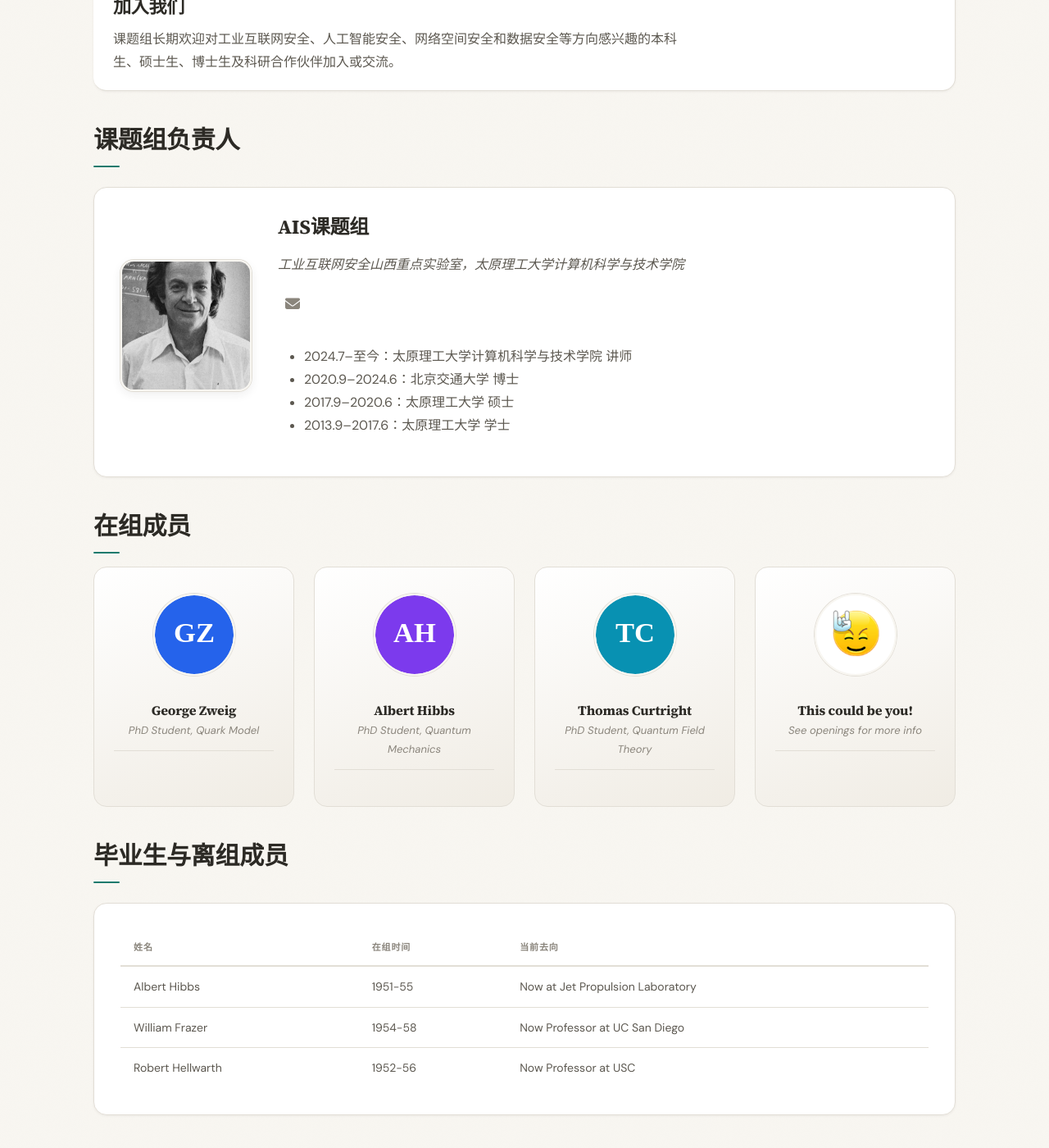
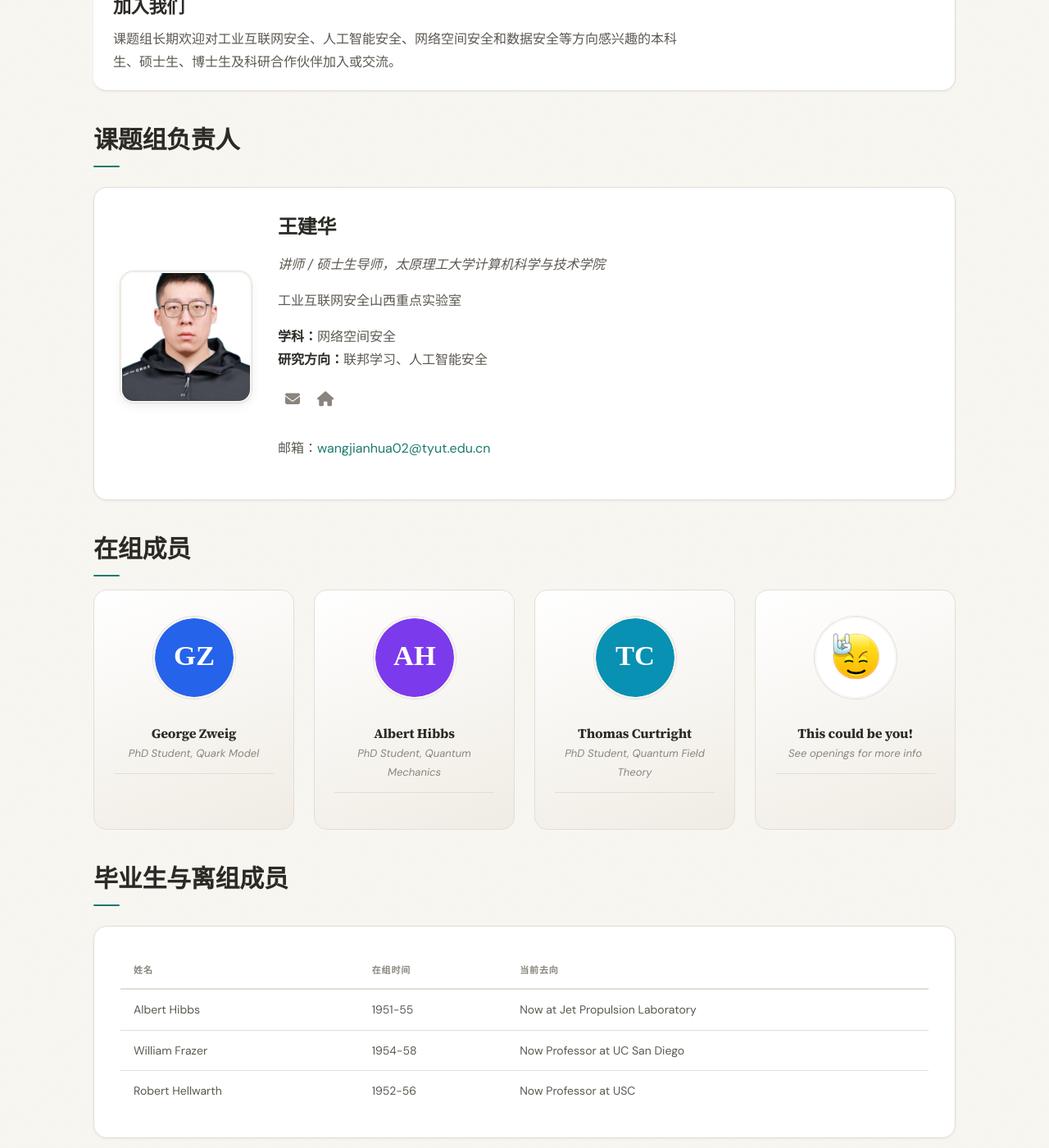
Before and after one commit to SKLIIS-AIS/lab_website, a Jekyll site: the page built from _pages/team.md, in a window 1280 px wide and 1400 px high, scrolled down 240 px. Shown: the whole window at 82% size. Built offline with Jekyll 4.4.1, drawn with Linux system fonts in a browser that asks for light colours; a style sheet for code colours, icons or effects is not loaded; some of the changed text lies outside the part shown.

Commit message:
Update team.md

```diff
--- a/_pages/team.md
+++ b/_pages/team.md
@@ -18,24 +18,37 @@ permalink: /team/
 
 <div class="section-card">
 <div class="pi-card">
-<img src="{{ site.url }}{{ site.baseurl }}/images/{{ site.photo }}" class="pi-photo" alt="{{ site.name }}" loading="lazy">
+<img src="{{ site.url }}{{ site.baseurl }}/images/{{ site.data.pi[0].photo }}" class="pi-photo" alt="{{ site.data.pi[0].name }}" loading="lazy">
+
 <div>
-<h3 class="pi-name">{{ site.name }}</h3>
-<p style="font-style: italic; color: var(--text-secondary);">{{ site.title }}，{{ site.institution }}</p>
+<h3 class="pi-name">{{ site.data.pi[0].name }}</h3>
+
+<p style="font-style: italic; color: var(--text-secondary);">
+{{ site.data.pi[0].title }}，{{ site.data.pi[0].institution }}
+</p>
+
+<p style="color: var(--text-secondary);">
+{{ site.data.pi[0].lab }}
+</p>
+
+<p>
+<strong>学科：</strong>{{ site.data.pi[0].discipline }}<br>
+<strong>研究方向：</strong>{{ site.data.pi[0].research }}
+</p>
+
 <div class="pi-links">
-{% if site.email %}<a href="mailto:{{ site.email }}" class="icon-link" title="邮箱"><i class="fa-solid fa-envelope"></i></a>{% endif %}
-{% if site.links.google_scholar and site.links.google_scholar != "" %}<a href="{{ site.links.google_scholar }}" class="icon-link" title="Google Scholar"><i class="ai ai-google-scholar"></i></a>{% endif %}
-{% if site.links.cv and site.links.cv != "" %}<a href="{{ site.url }}{{ site.baseurl }}/{{ site.links.cv }}" class="icon-link" title="简历"><i class="ai ai-cv"></i></a>{% endif %}
-{% if site.links.github and site.links.github != "" %}<a href="{{ site.links.github }}" class="icon-link" title="GitHub"><i class="fa-brands fa-github"></i></a>{% endif %}
-{% if site.links.researchgate and site.links.researchgate != "" %}<a href="{{ site.links.researchgate }}" class="icon-link" title="ResearchGate"><i class="ai ai-researchgate"></i></a>{% endif %}
+<a href="mailto:{{ site.data.pi[0].email }}" class="icon-link" title="发送邮件">
+<i class="fa-solid fa-envelope"></i>
+</a>
+
+<a href="{{ site.data.pi[0].homepage }}" class="icon-link" title="教师主页" target="_blank">
+<i class="fa-solid fa-house"></i>
+</a>
 </div>
-{% if site.data.pi[0].education %}
-<ul style="margin-top: var(--space-4);">
-{% for education in site.data.pi[0].education %}
-<li>{{ education | replace: "-","&#8211;" }}</li>
-{% endfor %}
-</ul>
-{% endif %}
+
+<p style="margin-top: var(--space-3);">
+邮箱：<a href="mailto:{{ site.data.pi[0].email }}">{{ site.data.pi[0].email }}</a>
+</p>
 </div>
 </div>
 </div>
@@ -80,7 +93,3 @@ permalink: /team/
 </table>
 </div>
 {% endif %}
-
-## 行政支持
-
-如需联系课题组，请通过页面中的邮箱与我们取得联系。
```
